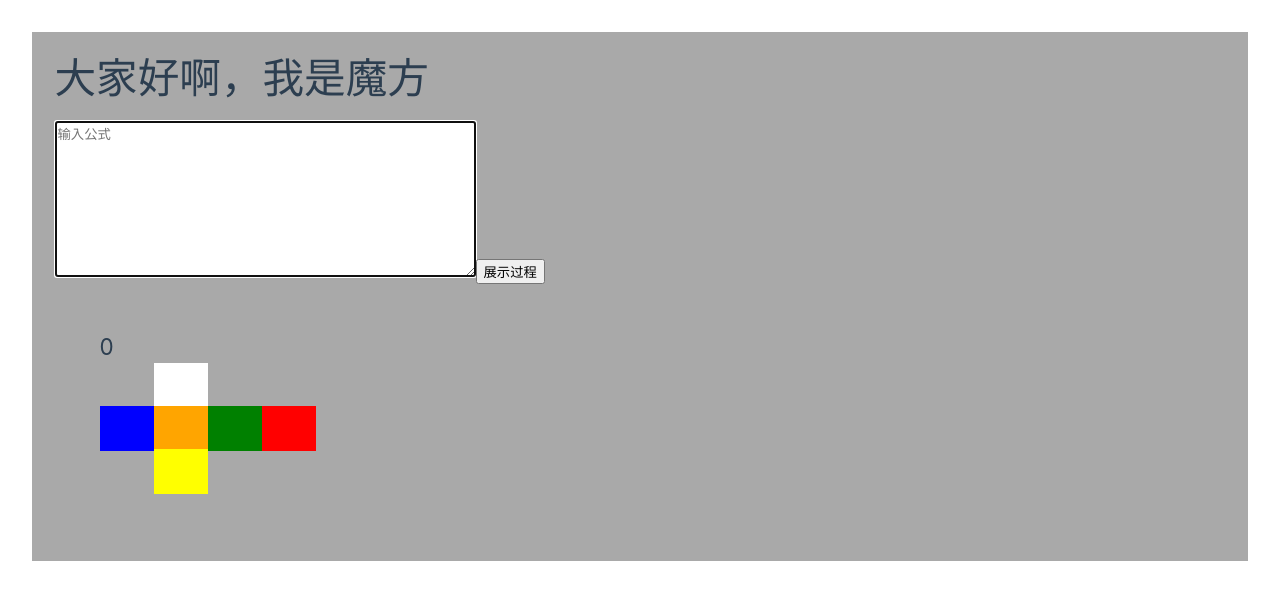
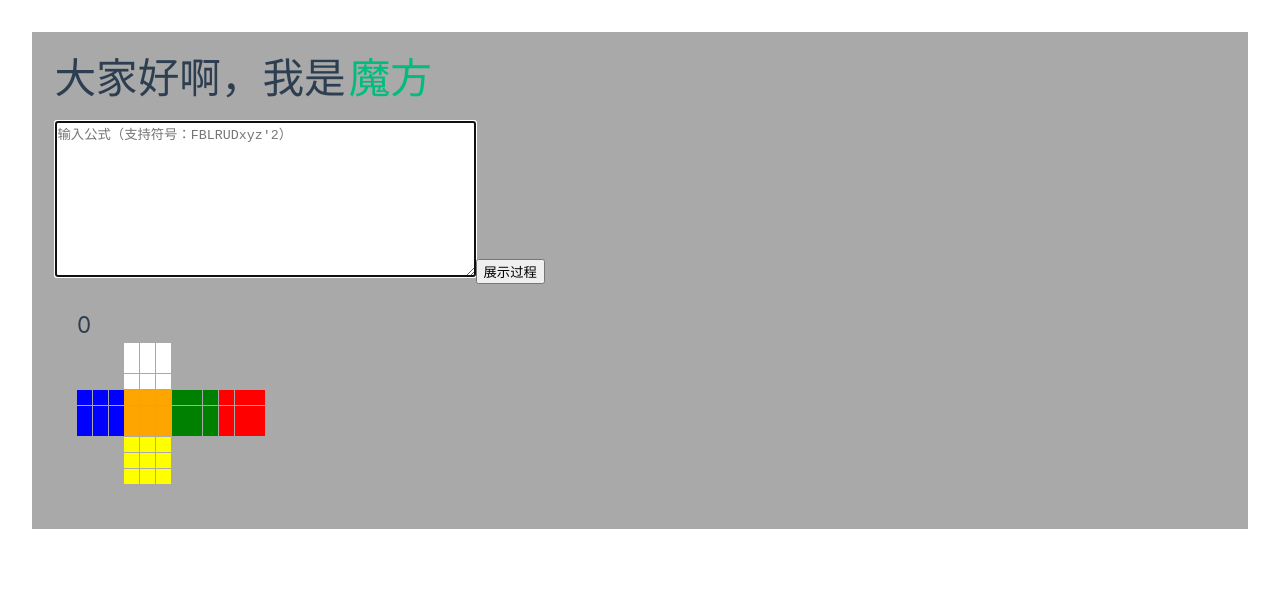
Before and after one commit to AtomFirst/MyRubikCube, a Vue app: page / in a window 1280 px wide. Shown: the top 600 px of the page. Built offline with nearby package versions, Linux system fonts and the light colour scheme.

Commit message:
改用grid和div来显示魔方展开图

```diff
--- a/src/components/RubikCube.vue
+++ b/src/components/RubikCube.vue
@@ -74,6 +74,22 @@ class Cube3{
     static id2xyz(id:number):Array<number>{
         return [Math.floor(id+0.01)%3-1,Math.floor(id/3+0.01)%3-1,Math.floor(id/9+0.01)-1];
     }
+    _rotate(f:Matrix,first_layer:boolean=true):Cube3{
+        const l=(x:number)=>(first_layer && x!==0)?x:-1;
+        const r=(x:number)=>(first_layer && x!==0)?x:1;
+        const F=vec2mtr(f);
+
+        const res=this.copy();
+        for(let x=l(f.get([0]));x<=r(f.get([0]));x++)
+        for(let y=l(f.get([1]));y<=r(f.get([1]));y++)
+        for(let z=l(f.get([2]));z<=r(f.get([2]));z++){
+            const id=Cube3.xyz2id(x,y,z);
+            const [nx,ny,nz]=math.multiply(F,[x,y,z]).toArray().map((v,i,a)=>v as number);
+            const nid=Cube3.xyz2id(nx,ny,nz);
+            res.cubes[nid]=this.cubes[id].rotate(F);
+        }
+        return res;
+    }
     rotate(token:string):Cube3|undefined{
         switch(token){
             case 'F':
@@ -96,84 +112,42 @@ class Cube3{
                 return this._rotate(front,false);
         }
     }
-    _rotate(f:Matrix,first_layer:boolean=true):Cube3{
-        const l=(x:number)=>(first_layer && x!==0)?x:-1;
-        const r=(x:number)=>(first_layer && x!==0)?x:1;
-        const F=vec2mtr(f);
+    // get color of certain surface
+    color(index:number):string{
+        const col=(index-1)%12;
+        const row=(index-1-col)/12;
 
-        const res=this.copy();
-        for(let x=l(f.get([0]));x<=r(f.get([0]));x++)
-        for(let y=l(f.get([1]));y<=r(f.get([1]));y++)
-        for(let z=l(f.get([2]));z<=r(f.get([2]));z++){
-            const id=Cube3.xyz2id(x,y,z);
-            const [nx,ny,nz]=math.multiply(F,[x,y,z]).toArray().map((v,i,a)=>v as number);
-            const nid=Cube3.xyz2id(nx,ny,nz);
-            res.cubes[nid]=this.cubes[id].rotate(F);
-        }
-        return res;
+        // front
+        if(1*3<=row && row<2*3 && 1*3<=col && col<2*3)
+            return this.cubes[Cube3.xyz2id(1,col-(1*3+1),(1*3+1)-row)].look(front) as string;
+
+        // back
+        if(1*3<=row && row<2*3 && 3*3<=col && col<4*3)
+            return this.cubes[Cube3.xyz2id(-1,(3*3+1)-col,(1*3+1)-row)].look(back) as string;
+
+        // left
+        if(1*3<=row && row<2*3 && 0*3<=col && col<1*3)
+            return this.cubes[Cube3.xyz2id(col-(0*3+1),-1,(1*3+1)-row)].look(left) as string;
+
+        // right
+        if(1*3<=row && row<2*3 && 2*3<=col && col<3*3)
+            return this.cubes[Cube3.xyz2id((2*3+1)-col,1,(1*3+1)-row)].look(right) as string;
+
+        // up
+        if(0*3<=row && row<1*3 && 1*3<=col && col<2*3)
+            return this.cubes[Cube3.xyz2id(row-(0*3+1),col-(1*3+1),1)].look(up) as string;
+
+        // down
+        if(2*3<=row && row<3*3 && 1*3<=col && col<2*3)
+            return this.cubes[Cube3.xyz2id((2*3+1)-row,col-(1*3+1),-1)].look(down) as string;
+
+        return '';
     }
-    show():string{
-        // front
-        let front_view='';
-        for(let z=1;z>=-1;z--){
-            for(let y=-1;y<=1;y++)
-                front_view+=`<span class=${this.cubes[Cube3.xyz2id(1,y,z)].look(front)}>  </span>`;
-            front_view+='\n';
-        }
-        // back
-        let back_view='';
-        for(let z=1;z>=-1;z--){
-            for(let y=1;y>=-1;y--)
-                back_view+=`<span class=${this.cubes[Cube3.xyz2id(-1,y,z)].look(back)}>  </span>`;
-            back_view+='\n';
-        }
-        // left
-        let left_view='';
-        for(let z=1;z>=-1;z--){
-            for(let x=-1;x<=1;x++)
-                left_view+=`<span class=${this.cubes[Cube3.xyz2id(x,-1,z)].look(left)}>  </span>`;
-            left_view+='\n';
-        }
-        // right
-        let right_view='';
-        for(let z=1;z>=-1;z--){
-            for(let x=1;x>=-1;x--)
-                right_view+=`<span class=${this.cubes[Cube3.xyz2id(x,1,z)].look(right)}>  </span>`;
-            right_view+='\n';
-        }
-        // up
-        let up_view='';
-        for(let x=-1;x<=1;x++){
-            for(let y=-1;y<=1;y++)
-                up_view+=`<span class=${this.cubes[Cube3.xyz2id(x,y,1)].look(up)}>  </span>`;
-            up_view+='\n';
-        }
-        // down
-        let down_view='';
-        for(let x=1;x>=-1;x--){
-            for(let y=-1;y<=1;y++)
-                down_view+=`<span class=${this.cubes[Cube3.xyz2id(x,y,-1)].look(down)}>  </span>`;
-            down_view+='\n';
-        }
-
-        //return front_view+right_view+back_view+left_view+up_view+down_view;
-        const u=up_view.split('\n');
-        const l=left_view.split('\n');
-        const f=front_view.split('\n');
-        const r=right_view.split('\n');
-        const b=back_view.split('\n');
-        const d=down_view.split('\n');
-
-        return '      '+u[0]+'\n'
-            +'      '+u[1]+'\n'
-            +'      '+u[2]+'\n'
-            +l[0]+f[0]+r[0]+b[0]+'\n'
-            +l[1]+f[1]+r[1]+b[1]+'\n'
-            +l[2]+f[2]+r[2]+b[2]+'\n'
-            +'      '+d[0]+'\n'
-            +'      '+d[1]+'\n'
-            +'      '+d[2]+'\n';
+    /*
+    __color(index:number):ComputedRef<Array<string>>{
+        return computed(()=>['square',this.color(index)]);
     }
+    */
 };
 
 const cube3=ref([new Cube3()]);
@@ -199,6 +173,7 @@ function onInput(event:Event):void{
         return false;
     };
 
+    // parse the input formula
     error.value='';
     const t_tokens=[];
     for(let i=0;i<input.length;i++){
@@ -217,6 +192,7 @@ function onInput(event:Event):void{
             error.value+=`第 ${i+1} 个字符 ${c} 不是合法字符\n`;
     }
 
+    // update cube3
     let i=0;
     for(;i<t_tokens.length;i++)
         if(i>=tokens.length || tokens[i][0]!==t_tokens[i][0] || tokens[i][1]!==t_tokens[i][1])
@@ -235,33 +211,47 @@ function onInput(event:Event):void{
 </script>
 
 <template>
-  <div>
-    <h1>大家好啊，我是魔方</h1>
+  <div class="mydiv">
+    <h1>大家好啊，我是<a href="https://github.com/AtomFirst/MyRubikCube">魔方</a></h1>
 
-    <textarea rows="10" cols="50" autofocus placeholder="输入公式" @input="onInput" />
+    <textarea rows="10" cols="50" autofocus placeholder="输入公式（支持符号：FBLRUDxyz'2）" @input="onInput" />
     <button @click="show_history=!show_history"><span v-if="show_history">不</span>展示过程</button>
     <pre>{{ error }}</pre>
 
-    <ul class="list" v-for="i in (show_history?cube3.length:1)">
-        <div>
+    <ul class="list">
+        <div v-for="i in (show_history?cube3.length:1)">
             <h2>{{ cube3.length-i }}</h2>
-            <pre style="line-height: 95%;" v-html="cube3[cube3.length-i].show()" />
+            <div class="surface-development">
+                <div v-for="j in 108" :class="['square',cube3[cube3.length-i].color(j)]"></div>
+            </div>
         </div>
     </ul>
   </div>
 </template>
 
-<style>
+<style scoped>
+.surface-development {
+  display: grid;
+  grid-template-columns: repeat(12, 1em);
+  grid-template-rows: repeat(9, 1em);
+  gap: 0.05em;
+}
+
+.square {
+  width: 1em;
+  height: 1em;
+}
+
 .list {
   list-style-type: none; /* 去掉默认的列表符号 */
   padding: 0;
   margin: 1.5em;
-  display: flex; /* 启用 Flexbox 布局 */
-  flex-direction: row; /* 从左到右排列（默认值） */
+  display: grid;
+  grid-template-columns: repeat(auto-fill, 200px);
   gap: 10px; /* 可选：设置列表项之间的间距 */
 }
 
-div {
+.mydiv {
     padding: 1.5em;
 }
 
```
